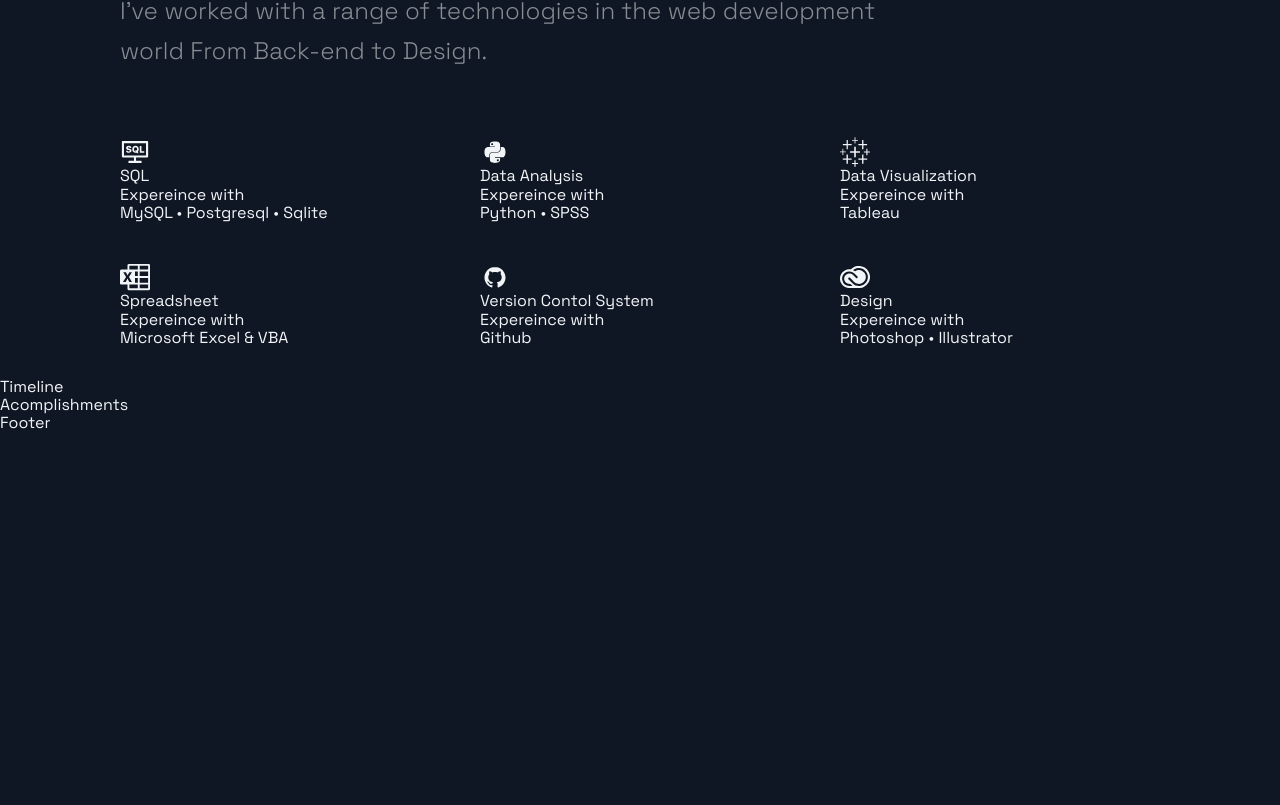
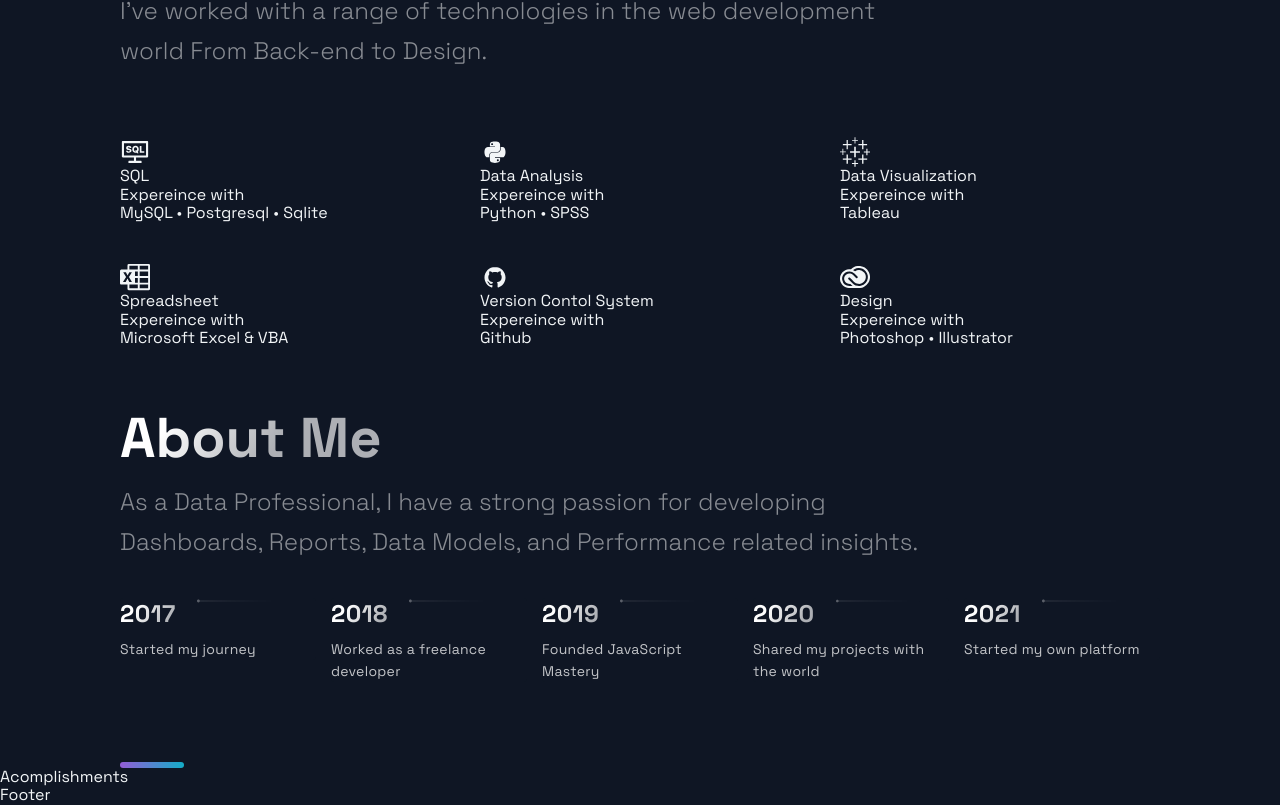
Before and after one commit to maco-data/portfolio_website, a Next.js app: page / in a window 1280 px wide. Shown: the part 2353-3158 px from the top of the page. Before the commit the page ends 2786 px from the top, so only its background shows below. Built offline with nearby package versions, Linux system fonts and the light colour scheme.

Commit message:
Complete about/timeline section

```diff
--- a/src/components/TimeLine/TimeLine.js
+++ b/src/components/TimeLine/TimeLine.js
@@ -1,52 +1,143 @@
-import React, { useState, useRef, useEffect } from 'react';
+import React, { useState, useRef, useEffect } from "react"
 
-import { CarouselButton, CarouselButtonDot, CarouselButtons, CarouselContainer, CarouselItem, CarouselItemImg, CarouselItemText, CarouselItemTitle, CarouselMobileScrollNode } from './TimeLineStyles';
-import { Section, SectionDivider, SectionText, SectionTitle } from '../../styles/GlobalComponents';
-import { TimeLineData } from '../../constants/constants';
+import {
+	CarouselButton,
+	CarouselButtonDot,
+	CarouselButtons,
+	CarouselContainer,
+	CarouselItem,
+	CarouselItemImg,
+	CarouselItemText,
+	CarouselItemTitle,
+	CarouselMobileScrollNode,
+} from "./TimeLineStyles"
+import {
+	Section,
+	SectionDivider,
+	SectionText,
+	SectionTitle,
+} from "../../styles/GlobalComponents"
+import { TimeLineData } from "../../constants/constants"
 
-const TOTAL_CAROUSEL_COUNT = TimeLineData.length;
+const TOTAL_CAROUSEL_COUNT = TimeLineData.length
 
 const Timeline = () => {
-  // const [activeItem, setActiveItem] = useState(0);
-  // const carouselRef = useRef();
+	const [activeItem, setActiveItem] = useState(0)
+	const carouselRef = useRef()
 
-  // const scroll = (node, left) => {
-  //   return node.scrollTo({ left, behavior: 'smooth' });
-  // }
+	const scroll = (node, left) => {
+		return node.scrollTo({ left, behavior: "smooth" })
+	}
 
-  // const handleClick = (e, i) => {
-  //   e.preventDefault();
+	const handleClick = (e, i) => {
+		e.preventDefault()
 
-  //   if (carouselRef.current) {
-  //     const scrollLeft = Math.floor(carouselRef.current.scrollWidth * 0.7 * (i / TimeLineData.length));
+		if (carouselRef.current) {
+			const scrollLeft = Math.floor(
+				carouselRef.current.scrollWidth *
+					0.7 *
+					(i / TimeLineData.length)
+			)
 
-  //     scroll(carouselRef.current, scrollLeft);
-  //   }
-  // }
+			scroll(carouselRef.current, scrollLeft)
+		}
+	}
 
-  // const handleScroll = () => {
-  //   if (carouselRef.current) {
-  //     const index = Math.round((carouselRef.current.scrollLeft / (carouselRef.current.scrollWidth * 0.7)) * TimeLineData.length);
+	const handleScroll = () => {
+		if (carouselRef.current) {
+			const index = Math.round(
+				(carouselRef.current.scrollLeft /
+					(carouselRef.current.scrollWidth * 0.7)) *
+					TimeLineData.length
+			)
 
-  //     setActiveItem(index);
-  //   }
-  // }
+			setActiveItem(index)
+		}
+	}
 
-  // // snap back to beginning of scroll when window is resized
-  // // avoids a bug where content is covered up if coming from smaller screen
-  // useEffect(() => {
-  //   const handleResize = () => {
-  //     scroll(carouselRef.current, 0);
-  //   }
+	// snap back to beginning of scroll when window is resized
+	// avoids a bug where content is covered up if coming from smaller screen
+	useEffect(() => {
+		const handleResize = () => {
+			scroll(carouselRef.current, 0)
+		}
 
-  //   window.addEventListener('resize', handleResize);
-  // }, []);
+		window.addEventListener("resize", handleResize)
+	}, [])
 
-  return (
-    <div>
-      Timeline
-    </div>
-  );
-};
+	return (
+		<Section id="about">
+			<SectionTitle>About Me</SectionTitle>
+			<SectionText>
+				As a Data Professional, I have a strong passion for developing
+				Dashboards, Reports, Data Models, and Performance related
+				insights.
+			</SectionText>
+			<CarouselContainer ref={carouselRef} onScroll={handleScroll}>
+				<>
+					{TimeLineData.map((item, index) => (
+						<CarouselMobileScrollNode
+							key={index}
+							final={index === TOTAL_CAROUSEL_COUNT - 1}>
+							<CarouselItem
+								index={index}
+								id={`carousel__item-${index}`}
+								active={activeItem}
+								onClick={e => handleClick(e, index)}>
+								<CarouselItemTitle>
+									{item.year}
+									<CarouselItemImg
+										width="208"
+										height="6"
+										viewBox="0 0 208 6"
+										fill="none"
+										xmlns="http://www.w3.org/2000/svg">
+										<path
+											fill-rule="evenodd"
+											clip-rule="evenodd"
+											d="M2.5 5.5C3.88071 5.5 5 4.38071 5 3V3.5L208 3.50002V2.50002L5 2.5V3C5 1.61929 3.88071 0.5 2.5 0.5C1.11929 0.5 0 1.61929 0 3C0 4.38071 1.11929 5.5 2.5 5.5Z"
+											fill="url(#paint0_linear)"
+											fill-opacity="0.33"
+										/>
+										<defs>
+											<linearGradient
+												id="paint0_linear"
+												x1="-4.30412e-10"
+												y1="0.5"
+												x2="208"
+												y2="0.500295"
+												gradientUnits="userSpaceOnUse">
+												<stop stop-color="white" />
+												<stop
+													offset="0.79478"
+													stop-color="white"
+													stop-opacity="0"
+												/>
+											</linearGradient>
+										</defs>
+									</CarouselItemImg>
+								</CarouselItemTitle>
+								<CarouselItemText>{item.text}</CarouselItemText>
+							</CarouselItem>
+						</CarouselMobileScrollNode>
+					))}
+				</>
+			</CarouselContainer>
+			<CarouselButtons>
+				{TimeLineData.map((item, index) => (
+					<CarouselButton
+						key={index}
+						index={index}
+						active={activeItem}
+						onClick={e => handleClick(e, index)}
+						type="button">
+						<CarouselButtonDot active={activeItem} />
+					</CarouselButton>
+				))}
+			</CarouselButtons>
+			<SectionDivider />
+		</Section>
+	)
+}
 
-export default Timeline;
+export default Timeline
```
